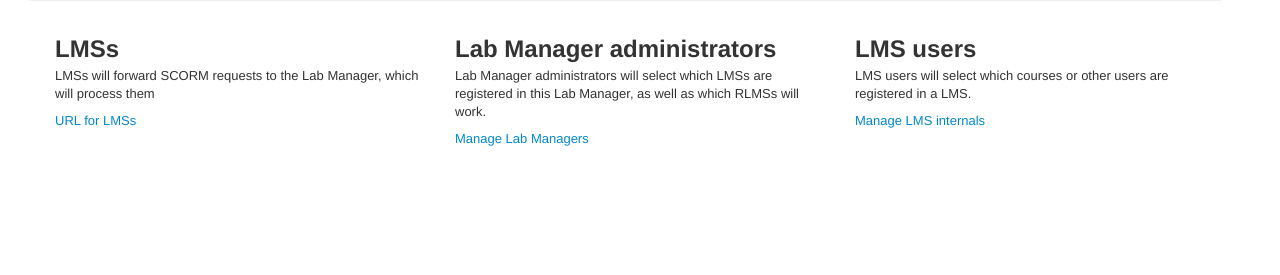
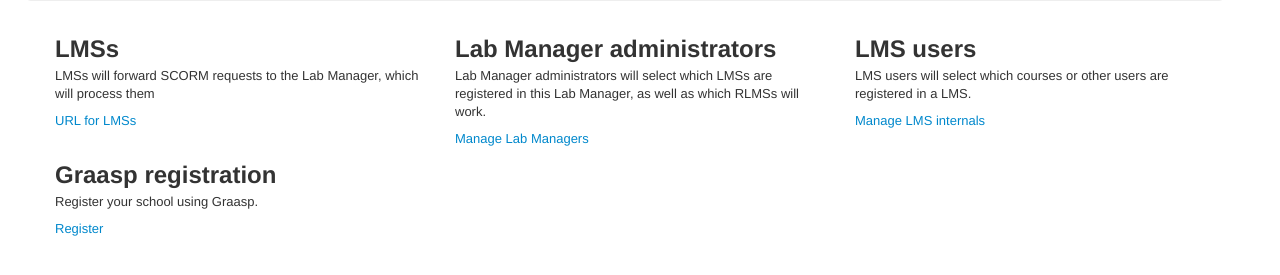
Before and after one commit to gateway4labs/labmanager, a Flask app: page / in a window 1280 px wide. Shown: the part 314-589 px from the top of the page. Run offline with Flask 2, Linux system fonts and the light colour scheme; parts of the project's set-up code (start-up, migrations or seed data) failed here and were passed over; some libraries are stand-ins or nearby versions.

Commit message:
Start Graasp form

```diff
--- a/labmanager/templates/index.html
+++ b/labmanager/templates/index.html
@@ -35,6 +35,15 @@
             </div>
 
         </div>
+	<div class="row">
+
+            <div class="span4">
+                <h2>Graasp registration</h2>
+                <p>Register your school using Graasp.</p>
+                <p><a href="{{ url_for('opensocial.register') }}">Register</a></p>
+            </div>
+
+	</div>
     </div>
 
 </body>
--- a/labmanager/views/opensocial.py
+++ b/labmanager/views/opensocial.py
@@ -143,3 +143,8 @@ def open_widget(institution_id, lab_name, widget_name):
     response = remote_laboratory.load_widget(reservation_id, widget_name)
     widget_contents_url = response['url']
     return redirect(widget_contents_url)
+
+@opensocial_blueprint.route("/register/", methods = ['GET', 'POST'])
+def register():
+    # TODO: work with the form, etc. here
+    return "Registration form"
```
